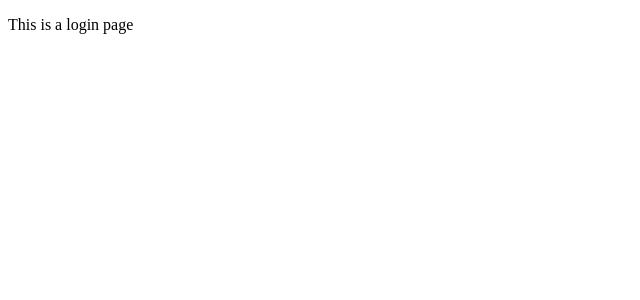
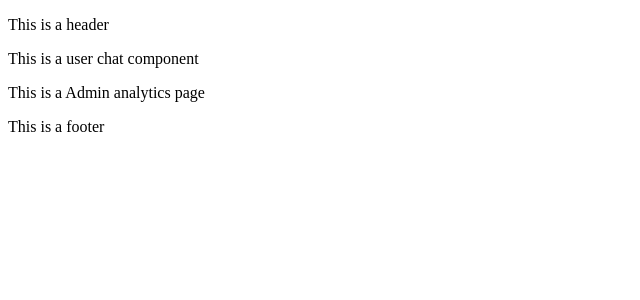
Before and after one commit to mattsaba7/my-mern-app, a React (Vite) app in the folder client/: page /admin/analytics in a window 1280 px wide. Before the commit this address led to /login. Shown: the top 300 px of the page, without its empty margins (0-640 px from the left). Built offline with nearby package versions, Linux system fonts and the light colour scheme.

Commit message:
feat: add UserChatComponent and route wrapper layout

```diff
--- a/client/src/App.jsx
+++ b/client/src/App.jsx
@@ -1,7 +1,14 @@
 // External libraries
 import { BrowserRouter, Routes, Route } from 'react-router-dom';
 
-// Components/pages
+// Components
+import HeaderComponent from './components/HeaderComponent';
+import FooterComponent from './components/FooterComponent';
+
+// User Components
+import RoutesWithUserChatComponent from './components/user/RoutesWithUserChatComponent';
+
+// Publicly available pages
 import HomePage from './pages/HomePage';
 import CartPage from './pages/CartPage';
 import LoginPage from './pages/LoginPage';
@@ -32,7 +39,9 @@ import AdminUsersPage from './pages/admin/AdminUsersPage';
 function App() {
   return (
     <BrowserRouter>
+      <HeaderComponent />
       <Routes>
+        {/* <Route element={<RoutesWithUserChatComponent />}> */}
           {/* Public routes */}
           <Route path="/" element={<HomePage />} />
           <Route path="/product-list" element={<ProductListPage />} />
@@ -45,15 +54,19 @@ function App() {
           <Route element={<ProtectedRoutesComponent admin={false} />}>
             <Route path="/user" element={<UserProfilePage />} />
             <Route path="/user/my-orders" element={<UserOrdersPage />} />
-          <Route path="/user/cart-details" element={<UserCartDetailsPage />} />
+            <Route
+              path="/user/cart-details"
+              element={<UserCartDetailsPage />}
+            />
             <Route
               path="/user/order-details"
               element={<UserOrderDetailsPage />}
             />
           </Route>
+        {/* </Route> */}
 
         {/* Admin protected routes */}
-        <Route element={<ProtectedRoutesComponent admin={true} />}>
+        <Route element={<ProtectedRoutesComponent admin={false} />}>
           <Route path="/admin/users" element={<AdminUsersPage />} />
           <Route path="/admin/edit-user" element={<AdminEditUserPage />} />
           <Route path="/admin/products" element={<AdminProductsPage />} />
@@ -77,6 +90,7 @@ function App() {
         {/* Catch-all */}
         <Route path="*" element={<NotFoundPage />} />
       </Routes>
+      <FooterComponent />
     </BrowserRouter>
   );
 }
--- a/client/src/components/ProtectedRoutesComponent.jsx
+++ b/client/src/components/ProtectedRoutesComponent.jsx
@@ -1,15 +1,25 @@
 import { Outlet, Navigate } from 'react-router-dom';
+import UserCartDetailsPage from '../pages/user/UserCartDetailsPage';
+import UserChatComponent from './user/UserChatComponent';
 
 const ProtectedRoutesComponent = ({ admin }) => {
-  let auth = false;
   if (admin) {
-    let adminAuth = false;
-    if (adminAuth) auth = true;
+    let adminAuth = true;
+    return adminAuth ? <Outlet /> : <Navigate to="/login" />;
   } else {
     let userAuth = true;
-    if (userAuth) auth = true;
+    return userAuth ? (
+      <>
+        <UserChatComponent /> <Outlet />
+      </>
+    ) : (
+      <Navigate to="/login" />
+    );
   }
-  return auth ? <Outlet /> : <Navigate to="/login" />;
 };
 
 export default ProtectedRoutesComponent;
+
+/* OK. So, if the admin prop is simply a boolean indicating whether or not authorization is needed to access a particular webpage, that
+basically means that the logic inside our ProtectedRoutesComponent should not only check if permissions are needed, but whether or not the
+client has those permissions, right?  */
--- /dev/null
+++ b/client/src/components/user/RoutesWithUserChatComponent.jsx
@@ -0,0 +1,66 @@
+import { Outlet } from 'react-router-dom';
+import UserChatComponent from './UserChatComponent';
+
+const RoutesWithUserchatComponent = () => {
+  return (
+    <>
+      <UserChatComponent />
+      <Outlet />
+    </>
+  );
+};
+
+export default RoutesWithUserchatComponent;
+
+/* What This Actually Is
+
+This is a layout route component.
+
+It is not protecting routes.
+
+It is not deciding authentication.
+
+It is defining shared UI for a group of routes.
+
+So What Is This Pattern Called?
+
+This is called a layout route in React Router.
+
+It allows you to:
+
+Share UI across multiple routes
+
+Avoid repeating components on every page
+
+Keep routing declarative
+
+What It Means Architecturally
+
+You are saying:
+
+“Every route nested inside this wrapper should always display the chat component.”
+
+This is different from:
+
+Header/Footer layout (global layout)
+
+Protected route (authorization logic)
+
+This is feature-scoped layout composition.
+
+That’s a higher-level architectural pattern.
+
+2️⃣ Why This Pattern Exists
+
+Instead of doing this on every page:
+
+<>
+  <UserChatComponent />
+  <UserProfilePage />
+</>
+
+You centralize it in routing.
+
+Routing becomes responsible for layout structure.
+
+This is cleaner and scales better.*/
--- /dev/null
+++ b/client/src/components/user/UserChatComponent.jsx
@@ -0,0 +1,5 @@
+const UserChatComponent = () => {
+  return <p>This is a user chat component</p>;
+};
+
+export default UserChatComponent;
```
Lines whose indentation alone changed are shown as unchanged.
